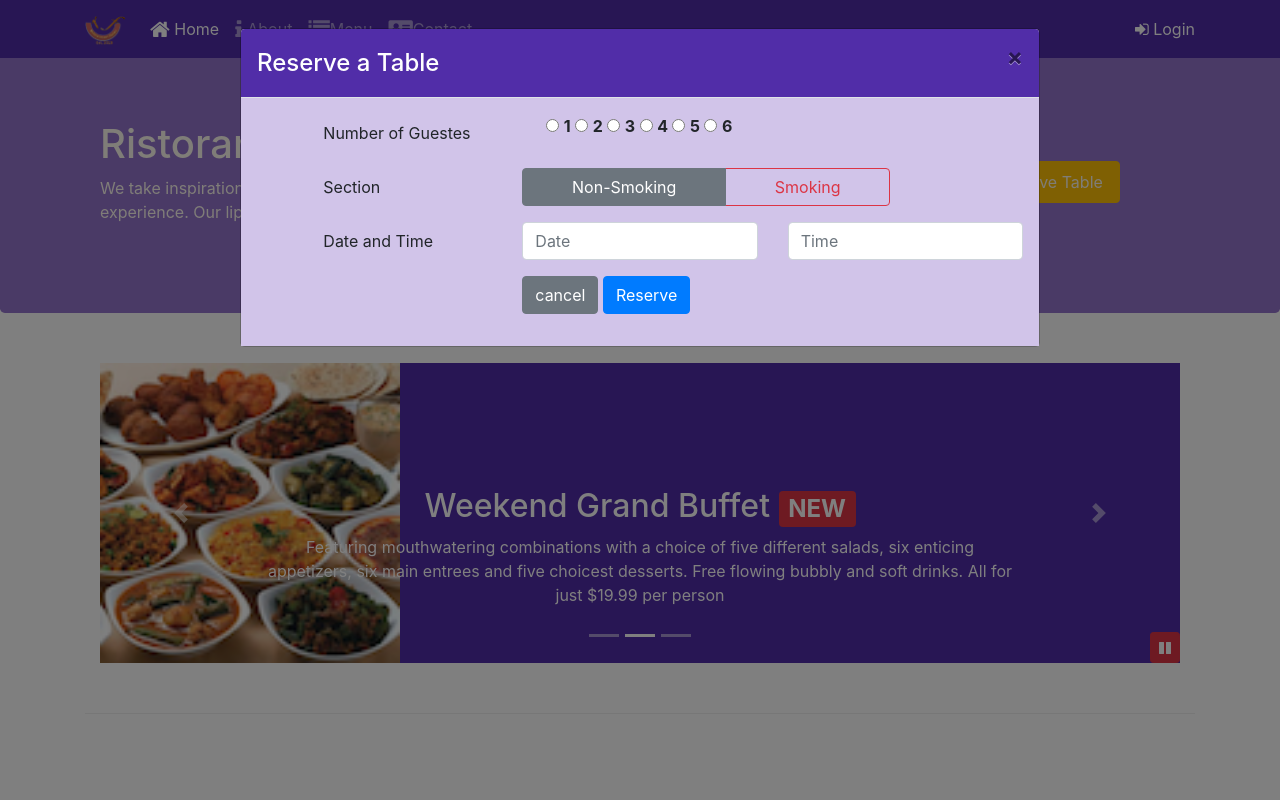
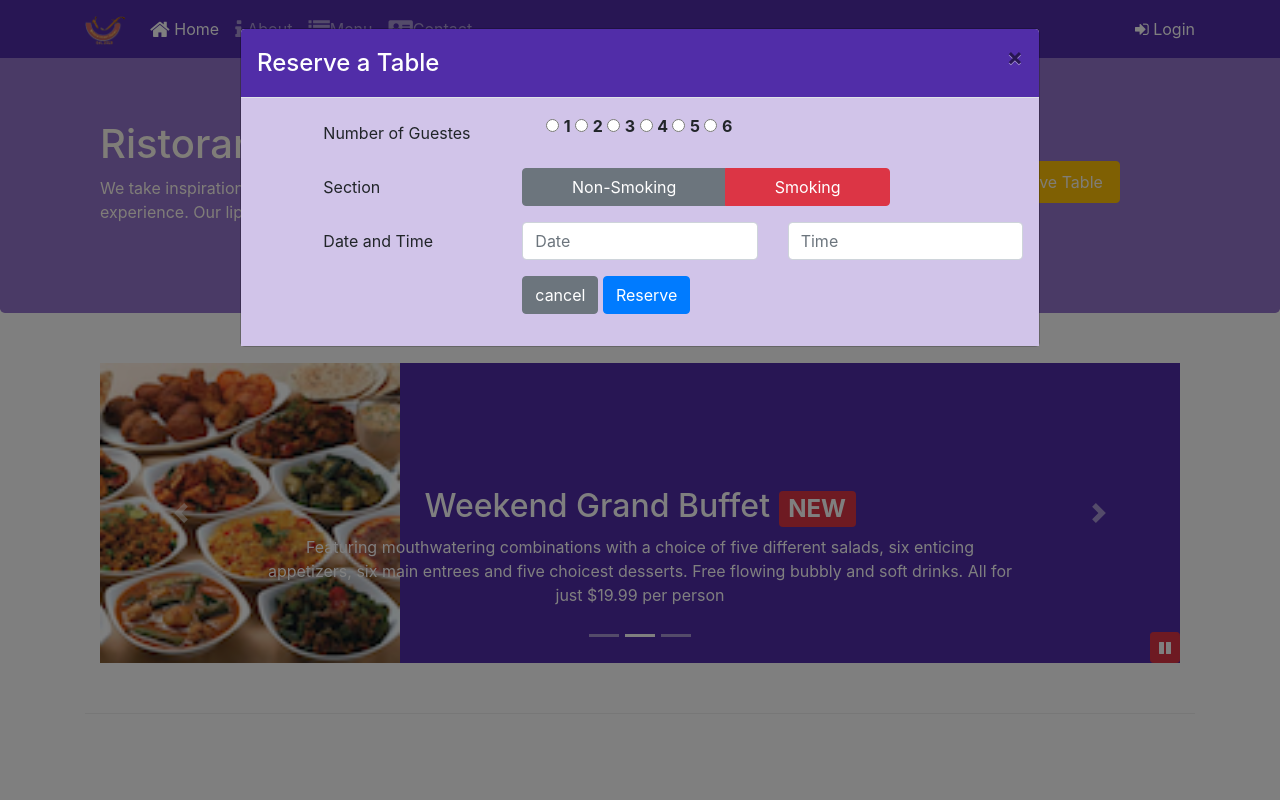
Before and after one commit to BenArfanour/Coursera, a website: page index.html in a window 1280 px wide. Both pictures are taken after a click on the link "Reserve Table". Shown: the top 800 px of the page. Drawn offline with nearby package versions, Linux system fonts and the light colour scheme.

Commit message:
Final Bootstrap course task week4

```diff
--- a/index.html
+++ b/index.html
@@ -45,7 +45,7 @@
                     </li>
                 </ul>
                 <span class="navbar-text">
-                    <a data-toggle="modal" data-target="#loginModal">
+                    <a id="login">
                         <span class="fa fa-sign-in"></span> Login</a>
                 </span>
             </div>
@@ -53,6 +53,30 @@
 
         </div>
     </nav>
+    <header class="jumbotron">
+        <div class="container">
+            <div class="row row-header">
+                <div class="col-12 col-sm-6 col-md-7">
+                    <h1>Ristorante con Fusion</h1>
+                    <p>We take inspiration from the World's best cuisines, and create a unique fusion experience. Our lipsmacking
+                        creations will tickle your culinary senses!</p>
+                </div>
+
+                <div class="col-12 col-sm align-self-center">
+                    <img src="img/logo.png" class="img-fluid">
+                </div>
+
+                <div class="col-12 col-sm align-self-center">
+                    <div class="btn-group" id="reserve-btn">
+                        <a id="reserveid" class="btn btn-block nav-link btn-warning">Reserve Table</a>
+                    </div>
+
+
+                </div>
+
+            </div>
+        </div>
+    </header>
 
      <!-- Login Pop up -->
 
@@ -152,7 +176,7 @@
                                         <input type="radio" name="options" id="option1" autocomplete="off" checked> Non-Smoking
                                     </label>
                                     <label class="btn btn-outline-danger btn-toggle">
-                                    <input type="radio" name="options" id="option2" autocomplete="off"> Smoking
+                                        <input type="radio" name="options" id="option2" autocomplete="off" checked> Smoking
                                     </label>
 
                                 </div>
@@ -184,34 +208,6 @@
                 </div>
             </div>
         </div>
-
-
-
-
-    <header class="jumbotron">
-        <div class="container">
-            <div class="row row-header">
-                <div class="col-12 col-sm-6 col-md-7">
-                    <h1>Ristorante con Fusion</h1>
-                    <p>We take inspiration from the World's best cuisines, and create a unique fusion experience. Our lipsmacking
-                        creations will tickle your culinary senses!</p>
-                </div>
-
-                <div class="col-12 col-sm align-self-center">
-                    <img src="img/logo.png" class="img-fluid">
-                </div>
-
-                <div class="col-12 col-sm align-self-center">
-                    <div class="btn-group" id="reserve-btn">
-                        <a data-toggle="modal" data-target="#reserveModal" class="btn btn-block nav-link btn-warning">Reserve Table</a>
-                    </div>
-
-
-                </div>
-
-            </div>
-        </div>
-    </header>
 
     <div class="container">
         <div class="row row-content">
@@ -358,88 +354,6 @@
             </div>
         </div>
 
-        <!--  <div class="row row-content" id="reserve-block">
-            <div class="col-sm">
-                <div class="card">
-                    <h3 class="card-header bg-warning text-white"> Reserve a Table</h3>
-                    <div class="card-body">
-                        <dl class="row">
-                            <form>
-                                <div class="form-group row">
-                                    <label for="firstname" class="col-md-3 col-form-label offset-md-1">Number of Guestes</label>
-
-                                    <div class="col-md-6 offset-md-2">
-                                        <div class="custom-control custom-radio">
-                                            <input type="radio" class="form-control-input" id="1" name="coursera">
-                                            <label class="form-control-label" for="approve">
-                                                <strong>1</strong>
-                                            </label>
-
-                                            <input type="radio" class="form-control-input" id="2" name="coursera">
-                                            <label class="form-control-label" for="2">
-                                                <strong>2</strong>
-                                            </label>
-
-                                            <input type="radio" class="form-control-input" id="3" name="coursera">
-                                            <label class="form-check-label" for="3">
-                                                <strong>3</strong>
-                                            </label>
-
-                                            <input type="radio" class="form-control-input" id="4" name="coursera">
-                                            <label class="form-check-label" for="4">
-                                                <strong>4</strong>
-                                            </label>
-
-                                            <input type="radio" class="form-control-input" id="5" name="coursera">
-                                            <label class="form-check-label" for="5">
-                                                <strong>5</strong>
-                                            </label>
-
-                                            <input type="radio" class="form-control-input" id="6" name="coursera">
-                                            <label class="form-check-label" for="6">
-                                                <strong>6</strong>
-                                            </label>
-
-                                        </div>
-                                    </div>
-
-                                </div>
-
-
-                                <div class="form-group row">
-                                    <label for="date" class="col-12 col-md-3 col-form-label offset-md-1">Date and Time</label>
-                                    <div class="col-md-4">
-                                        <input type="Date" class="form-control" id="areacode" name="areacode" placeholder="Area code">
-                                    </div>
-                                    <div class="col-md-4">
-                                        <input type="time" class="form-control" id="date" name="date" placeholder="Time">
-                                    </div>
-                                </div>
-
-
-                                <div class="form-group row">
-                                    <div class="offset-md-4 col-md-10">
-                                        <button type="submit" class="btn btn-primary">
-                                            Reserve
-                                        </button>
-                                    </div>
-                                </div>
-
-
-
-
-
-
-
-
-
-                            </form>
-                        </dl>
-                    </div>
-                </div>
-            </div>
-        </div> -->
-
     </div>
 
     <footer class="footer">
@@ -527,6 +441,17 @@
                  $("#carouselButton").children("span").addClass('fa-pause');
              }
          });
+             //pop up login
+             $("#login").click(function(){
+                $('#loginModal').modal('show');
+            });
+              //pop up reserve table
+            $("#reserveid").click(function(){
+                $('#reserveModal').modal('show');
+            });
+
+
+
         });
 
     </script>
--- a/package.json
+++ b/package.json
@@ -6,7 +6,8 @@
   "scripts": {
     "start": "npm run lite",
     "test": "echo \"Error: no test specified\" && exit 1",
-    "lite": "lite-server"
+    "lite": "lite-server",
+    "scss": "node-sass -o css/ css/"
   },
   "author": "Nour Ben Arfa",
   "license": "ISC",
@@ -18,6 +19,7 @@
     "popper.js": "^1.12.9"
   },
   "devDependencies": {
-    "lite-server": "^2.5.4"
+    "lite-server": "^2.5.4",
+    "node-sass": "^4.14.1"
   }
 }
```
Also changed, not shown: 1 other file. Lines whose indentation alone changed are shown as unchanged.
